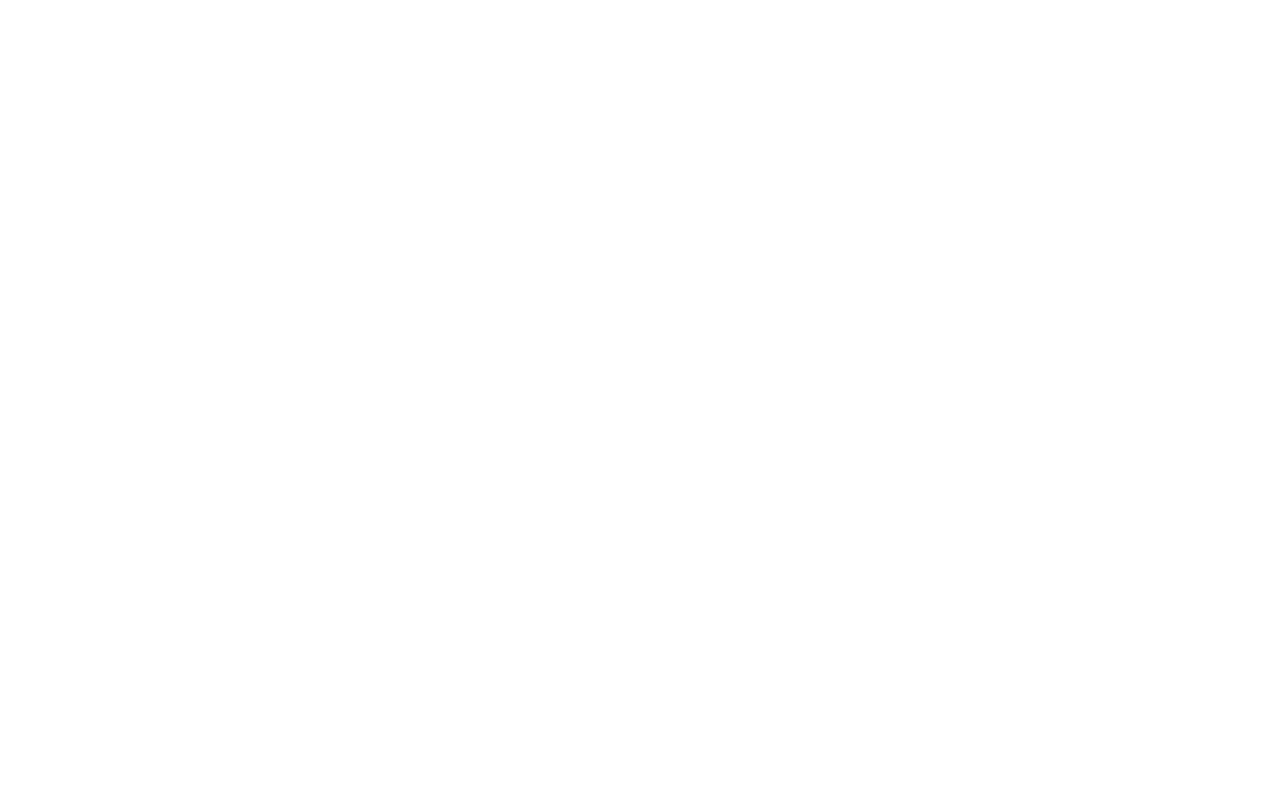
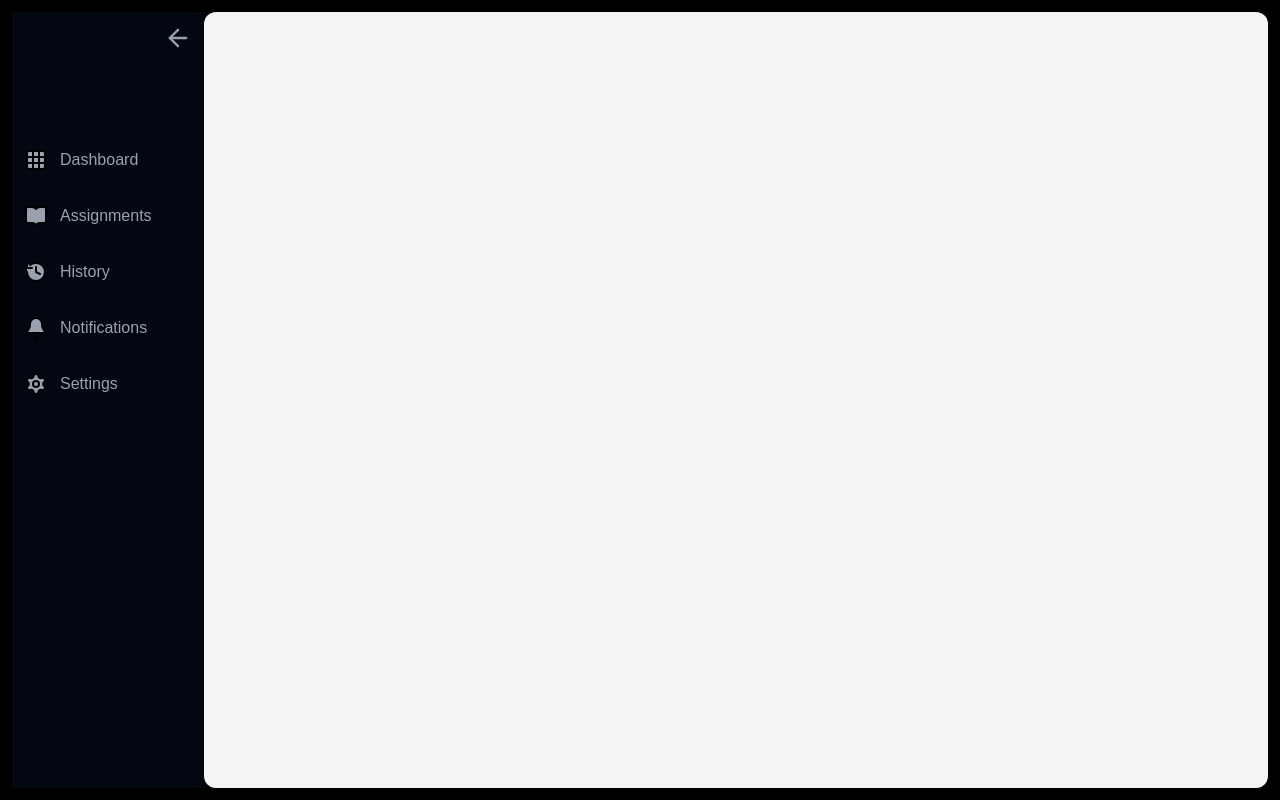
Before and after one commit to rizviammar579/auto-complete, a React (Vite) app: page / in a window 1280 px wide. Built offline with nearby package versions, Linux system fonts and the light colour scheme.

Commit message:
started with frontend

```diff
--- a/package.json
+++ b/package.json
@@ -12,6 +12,7 @@
     "test": "node backend/functions/uploadSolnToDrive.js"
   },
   "dependencies": {
+    "@fontsource/geist-sans": "^5.3.0",
     "@google-cloud/local-auth": "^2.1.0",
     "@google/genai": "^2.10.0",
     "@tailwindcss/vite": "^4.3.1",
@@ -20,6 +21,7 @@
     "dotenv": "^17.4.2",
     "express": "^5.2.1",
     "googleapis": "^95.0.0",
+    "lucide-react": "^1.26.0",
     "mammoth": "^1.12.0",
     "mongoose": "^9.7.2",
     "pdf-parse": "^2.4.5",
--- a/src/App.jsx
+++ b/src/App.jsx
@@ -1,10 +1,13 @@
+import  Sidebar  from "./components/Sidebar.jsx"
+import DisplaySection from "./components/DisplaySection.jsx"
 
 function App() {
 
   return (
-    <>
-
-    </>
+    <div className="bg-black h-screen flex  p-3">
+      <Sidebar/>
+      <DisplaySection/>
+    </div>
   )
 }
 
--- /dev/null
+++ b/src/components/DisplaySection.jsx
@@ -0,0 +1,11 @@
+import React from 'react'
+
+const DisplaySection = () => {
+  return (
+    <div className='bg-gray-100 w-full rounded-xl'>
+
+    </div>
+  )
+}
+
+export default DisplaySection
--- /dev/null
+++ b/src/components/Navbar.jsx
@@ -0,0 +1,11 @@
+import React from 'react'
+
+const Navbar = () => {
+  return (
+    <div className='bg-white p-5 border-b-2 border-b-gray-300 w-full h-fit'>
+      <h1 className='font-geist text-gray-950 font-extrabold text-3xl '>Auto-Complete</h1>
+    </div>
+  )
+}
+
+export default Navbar
--- /dev/null
+++ b/src/components/Sidebar.jsx
@@ -0,0 +1,61 @@
+import React from 'react'
+import {
+  Grid,
+  BookOpen,
+  History,
+  Bell,
+  Settings,
+  ArrowLeft,
+  ArrowRight,
+} from "lucide-react"
+
+const Sidebar = () => {
+
+const sidebarItems = [
+  {
+    name: "Dashboard",
+    icon: Grid,
+  },
+  {
+    name: "Assignments",
+    icon: BookOpen,
+  },
+  {
+    name: "History",
+    icon: History,
+  },
+  {
+    name: "Notifications",
+    icon: Bell,
+  },
+  {
+    name: "Settings",
+    icon: Settings,
+  },
+];
+
+
+  return (
+    <div className='bg-gray-950 w-fit p-3'>
+
+    <div className='flex justify-end mb-24'>
+       <ArrowLeft className="h-7 w-7 text-gray-400"/>
+    </div>
+
+   {sidebarItems.map((item) => {
+  const Icon = item.icon;
+
+  return (
+    <div key={item.name} className='flex gap-3 items-center mb-8'>
+      <Icon className="h-6 w-6 fill-gray-400" />
+      <span className='text-gray-400 font-geist text-[16px] pr-10'>{item.name}</span>
+    </div>
+  );
+})}
+
+
+    </div>
+  )
+}
+
+export default Sidebar
--- a/src/index.css
+++ b/src/index.css
@@ -1 +1,5 @@
 @import "tailwindcss";
+
+@theme {
+  --font-geist: "Geist", sans-serif;
+}
--- a/src/main.jsx
+++ b/src/main.jsx
@@ -1,5 +1,6 @@
 import { StrictMode } from 'react'
 import { createRoot } from 'react-dom/client'
+import "@fontsource/geist-sans";
 import './index.css'
 import App from './App.jsx'
 
```
Also changed, not shown: 1 other file (tests, documents, lock files or other folders).
